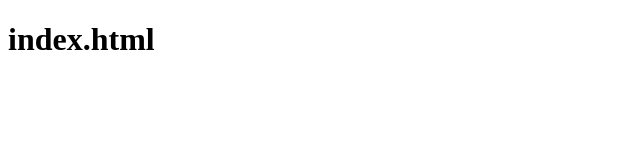
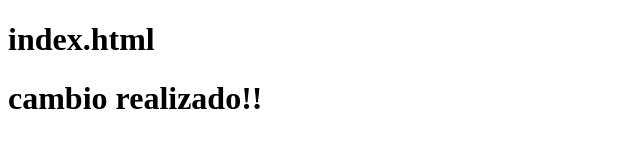
Before and after one commit to jorgeitsvan/prueba, a plain HTML site: page index.html in a window 1280 px wide. Shown: the whole page, without its empty margins (0-640 px from the left). Drawn offline with Linux system fonts and the light colour scheme.

Commit message:
cambiorealizado
se realiza un cambio en la fila 8 del archivo como prueba de la actualizacion del archivo

```diff
--- a/index.html
+++ b/index.html
@@ -5,5 +5,6 @@
 	</head>
 	<body>
 		<h1>index.html</h1>
+		<h1>cambio realizado!!</h1>
 	</body>
 </html>
```
